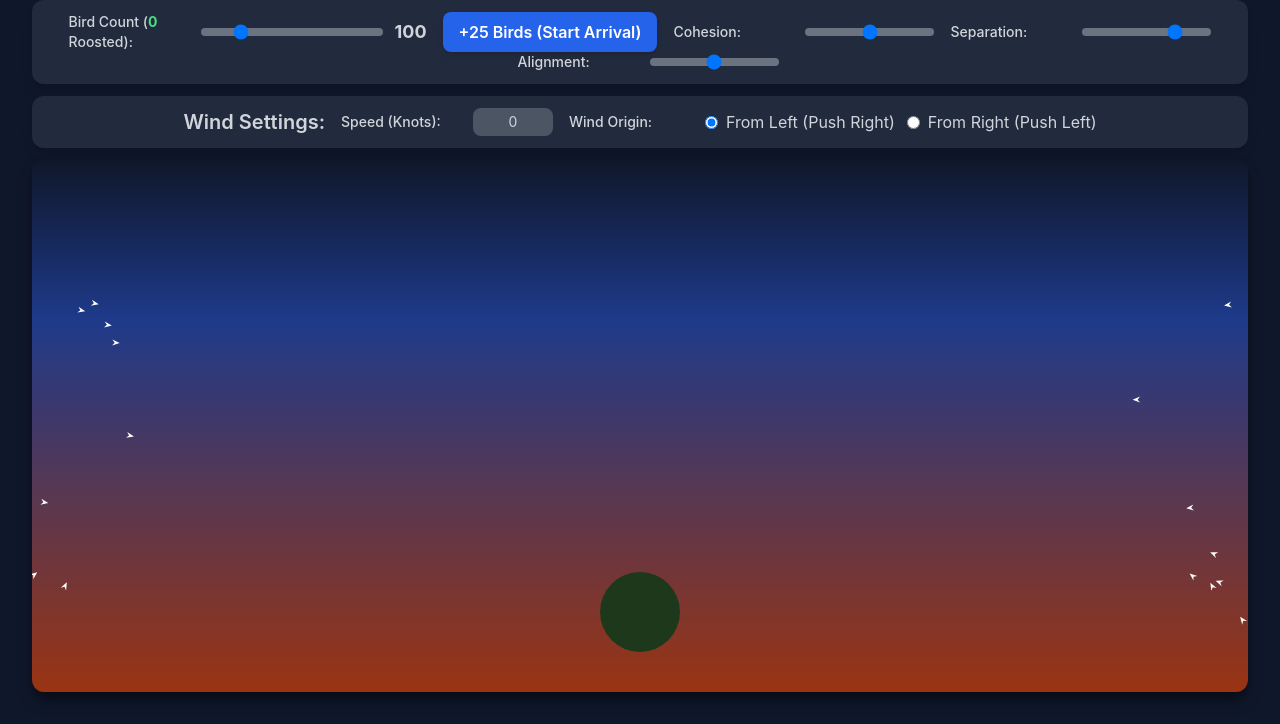
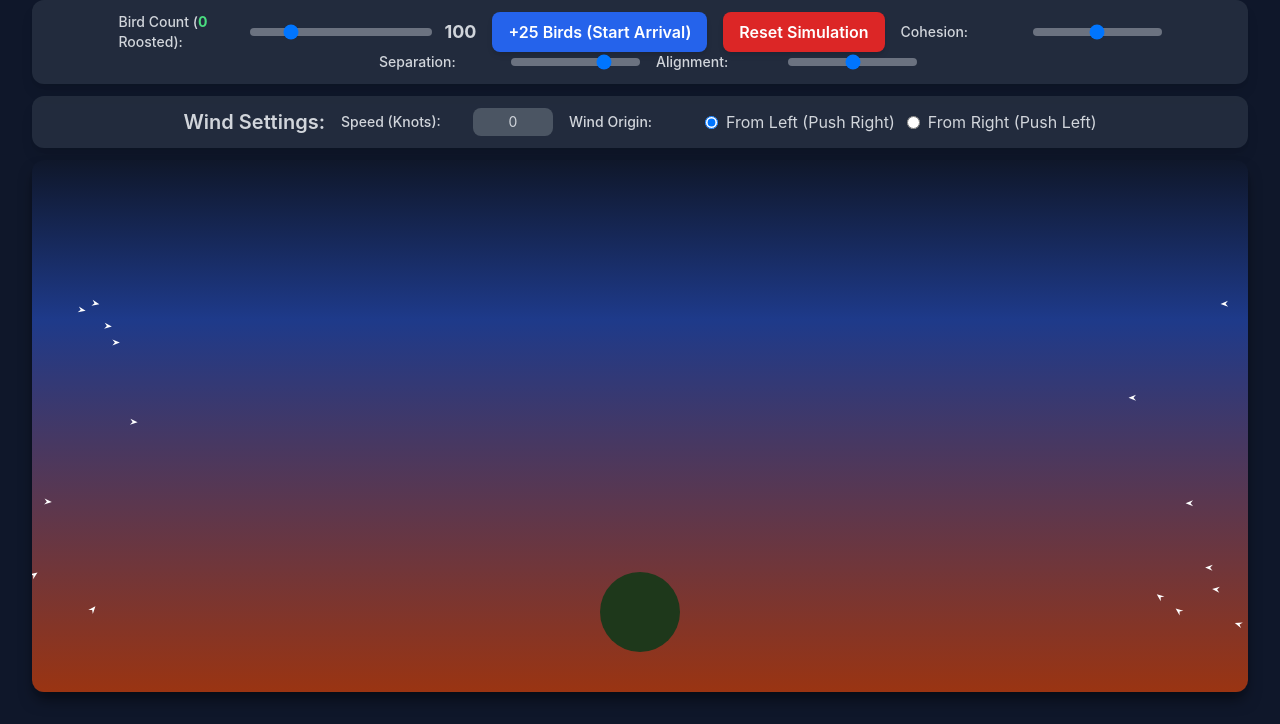
Before and after one commit to GaryMortimer-sch/flock, a plain HTML site: page index.html in a window 1280 px wide. Shown: the part 76-800 px from the top of the page. Drawn offline with nearby package versions, Linux system fonts and the light colour scheme; animation ran at ten frames a second.

Commit message:
Much nicer almost there

```diff
--- a/index.html
+++ b/index.html
@@ -47,9 +47,17 @@
             <span id="currentBirdCount" class="text-lg font-bold w-12 text-right">100</span>
         </div>
 
-        <!-- Button --><button id="addBirdsButton" class="px-4 py-2 bg-blue-600 hover:bg-blue-700 text-white font-semibold rounded-lg shadow-md transition duration-150 ease-in-out">
-            +25 Birds (Start Arrival)
-        </button>
+        <!-- Button Group: Add and Reset -->
+        <div class="flex space-x-4">
+            <!-- Add Birds Button -->
+            <button id="addBirdsButton" class="px-4 py-2 bg-blue-600 hover:bg-blue-700 text-white font-semibold rounded-lg shadow-md transition duration-150 ease-in-out">
+                +25 Birds (Start Arrival)
+            </button>
+            <!-- Reset Button -->
+            <button id="resetButton" class="px-4 py-2 bg-red-600 hover:bg-red-700 text-white font-semibold rounded-lg shadow-md transition duration-150 ease-in-out">
+                Reset Simulation
+            </button>
+        </div>
 
         <!-- Cohesion Slider --><div class="flex items-center space-x-3 w-full md:w-auto">
             <label for="cohesionFactor" class="control-label text-sm font-medium">Cohesion:</label>
@@ -110,6 +118,7 @@
         const windFromLeftInput = document.getElementById('windFromLeft');
         const windFromRightInput = document.getElementById('windFromRight');
         const addBirdsButton = document.getElementById('addBirdsButton');
+        const resetButton = document.getElementById('resetButton');
 
         // Physics constants
         const MAX_SPEED = 2.5;
@@ -124,15 +133,19 @@
         const WIND_SCALE_FACTOR = 0.005;
         const ARRIVAL_SLOW_RADIUS = 100;
         const INSTANT_ADD_COUNT = 25;
+        const INITIAL_BIRD_COUNT = 100; // Define initial count for easy reset
 
         // Constants for Flocking/Roosting Behavior
         const FLOCK_SETTLE_DELAY_MS = 5000;
-        // UPDATED: Massive radius for flock formation around the roosting site
-        const ROOST_GOAL_RADIUS = 3000;
-        const ROOST_GOAL_FORCE_MULTIPLIER = 0.4;
+        // Massive radius for flock formation around the roosting site
+        const ROOST_GOAL_RADIUS = 8000;
+        // Force applied to the flocking center to pull it toward the roost
+        const ROOST_GOAL_FORCE_MULTIPLIER = 0.02; // Keeps the dense flock centered over the tree
         const BASE_SEPARATION_DISTANCE_MULTIPLIER = 4; // Base multiplier for bird radius
-        // UPDATED: Multiplier is now 27 (9 * 3) for extremely wide holding pattern
-        const HOLDING_SEPARATION_MULTIPLIER = 27;
+        // Multiplier for massive, dispersed holding pattern - set to 30
+        const HOLDING_SEPARATION_MULTIPLIER = 1.875; // HALVED from 3.75 to 1.875
+        // Factor to slow down birds once the main flock has formed (speed remains MAX_SPEED)
+        const FLOCKING_SPEED_REDUCTION_FACTOR = 1.0;
 
         // --- Tree/Roosting Shape Constants and Variables ---
         const TRUNK_WIDTH = 16;
@@ -197,7 +210,7 @@
         let additionInterval = null;
         let peelInterval = null;
         let settleTimeout = null;
-        let targetBirdCount = 100;
+        let targetBirdCount = INITIAL_BIRD_COUNT;
         let isFlockFormed = false;
         let roostingSite = new Vector(0, 0);
 
@@ -285,35 +298,61 @@
                 return steering;
             }
 
+            /**
+             * Calculates an aggressive, distance-based steering force to push birds away from the edges.
+             * This prevents them from getting stuck in corners.
+             */
             avoidEdges() {
-                let desired = null;
+                let steering = new Vector(0, 0);
                 const canvasWidth = canvas.width;
                 const canvasHeight = canvas.height;
-                const bottomMarginDistance = EDGE_MARGIN * BOTTOM_EDGE_MARGIN_MULTIPLIER;
+                const margin = EDGE_MARGIN;
+                const bottomMargin = margin * BOTTOM_EDGE_MARGIN_MULTIPLIER;
 
-                // Left Edge
-                if (this.position.x < EDGE_MARGIN) {
-                    desired = new Vector(MAX_SPEED, this.velocity.y);
-                // Right Edge
-                } else if (this.position.x > canvasWidth - EDGE_MARGIN) {
-                    desired = new Vector(-MAX_SPEED, this.velocity.y);
-                }
+                // Increased max force contribution to make walls feel more "solid"
+                const maxForceContribution = 0.8;
 
-                // Top Edge
-                if (this.position.y < EDGE_MARGIN) {
-                    desired = new Vector(this.velocity.x, MAX_SPEED);
-                // Bottom Edge (using the doubled margin)
-                } else if (this.position.y > canvasHeight - bottomMarginDistance) {
-                    desired = new Vector(this.velocity.x, -MAX_SPEED);
-                }
+                // Helper function to calculate avoidance force for one boundary
+                const calculateForce = (distance, maxDistance, desiredDirection) => {
+                    if (distance < maxDistance) {
+                        // Calculate strength: closer to 0 distance means closer to 1 strength
+                        const strength = 1 - (distance / maxDistance);
+                        // Use strength squared to make the push exponential (very gentle far away, very strong close up)
+                        return desiredDirection.mult(maxForceContribution * strength * strength);
+                    }
+                    return new Vector(0, 0);
+                };
 
-                if (desired !== null) {
-                    let steering = desired.sub(this.velocity);
-                    // Increased limit for aggressive turning away from edges/corners
-                    steering = steering.limit(0.3);
-                    return steering;
-                }
-                return new Vector(0, 0);
+                // 1. Left Edge (push right)
+                steering = steering.add(calculateForce(
+                    this.position.x,
+                    margin,
+                    new Vector(1, 0)
+                ));
+
+                // 2. Right Edge (push left)
+                steering = steering.add(calculateForce(
+                    canvasWidth - this.position.x,
+                    margin,
+                    new Vector(-1, 0)
+                ));
+
+                // 3. Top Edge (push down)
+                steering = steering.add(calculateForce(
+                    this.position.y,
+                    margin,
+                    new Vector(0, 1)
+                ));
+
+                // 4. Bottom Edge (push up, using larger margin)
+                steering = steering.add(calculateForce(
+                    canvasHeight - this.position.y,
+                    bottomMargin,
+                    new Vector(0, -1)
+                ));
+
+                // Limit the overall steering force (increased from 0.4 to 0.6 for better corner rejection)
+                return steering.limit(0.6);
             }
 
             seekAttraction(target) {
@@ -386,7 +425,7 @@
                 let sepDistanceMultiplier = 1;
                 const BASE_SEPARATION_DISTANCE = this.radius * BASE_SEPARATION_DISTANCE_MULTIPLIER;
 
-                // When flock is formed and holding, triple the separation distance
+                // When flock is formed and holding, use the massive separation distance
                 if (isFlockFormed) {
                     sepDistanceMultiplier = HOLDING_SEPARATION_MULTIPLIER;
                 }
@@ -417,6 +456,7 @@
                             roostGoal = steering;
                         }
                     }
+                    // *** CENTRAL CORRIDOR CONSTRAINT REMOVED HERE ***
                 }
 
                 // 3. Apply general forces
@@ -435,7 +475,14 @@
                 }
 
                 this.velocity = this.velocity.add(this.acceleration);
-                this.velocity = this.velocity.limit(MAX_SPEED);
+
+                // Determine the maximum speed based on the flocking state (speed is modified here by the FLOCKING_SPEED_REDUCTION_FACTOR)
+                let currentMaxSpeed = MAX_SPEED;
+                if (isFlockFormed && this.roostingState === 'FLOCKING') {
+                    currentMaxSpeed = MAX_SPEED * FLOCKING_SPEED_REDUCTION_FACTOR;
+                }
+
+                this.velocity = this.velocity.limit(currentMaxSpeed);
                 this.position = this.position.add(this.velocity);
                 this.acceleration = this.acceleration.mult(0);
 
@@ -687,6 +734,37 @@
             handleBirdCountChange();
         }
 
+        /**
+         * Clears all birds, stops all timers, and resets the simulation to the initial state (100 birds).
+         */
+        function resetSimulation() {
+            // 1. Stop all intervals and timeouts
+            if (additionInterval) {
+                clearInterval(additionInterval);
+                additionInterval = null;
+            }
+            if (peelInterval) {
+                clearInterval(peelInterval);
+                peelInterval = null;
+            }
+            if (settleTimeout) {
+                clearTimeout(settleTimeout);
+                settleTimeout = null;
+            }
+
+            // 2. Reset global state
+            birds = [];
+            isFlockFormed = false;
+            attractionPoint = null;
+
+            // 3. Reset UI controls and target count
+            birdCountInput.value = INITIAL_BIRD_COUNT;
+            targetBirdCount = INITIAL_BIRD_COUNT;
+
+            // 4. Re-initialize the flock based on the reset count
+            handleBirdCountChange();
+        }
+
         // --- Event Handlers ---
 
         function handleBirdCountChange() {
@@ -788,6 +866,7 @@
 
         birdCountInput.addEventListener('input', handleBirdCountChange);
         addBirdsButton.addEventListener('click', increaseTargetCount);
+        resetButton.addEventListener('click', resetSimulation);
 
         // Mouse/Touch Listeners for Attraction
         canvas.addEventListener('mousedown', handleStart);
```
